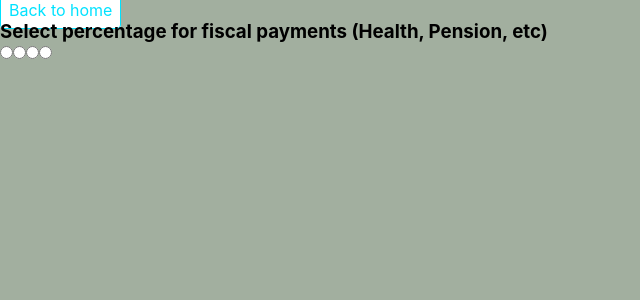
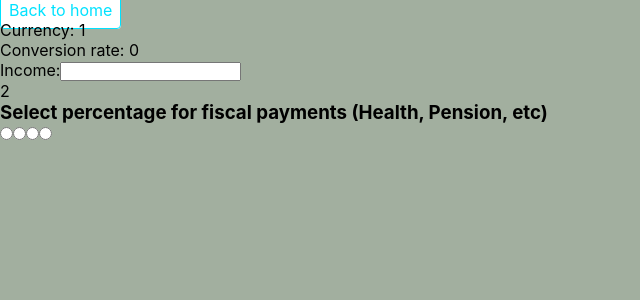
Before and after one commit to Luis-S-S/foreign, a React (Create React App) app: page /1 in a window 1280 px wide. Shown: the top 300 px of the page, without its empty margins (0-640 px from the left). Built offline with nearby package versions, Linux system fonts and the light colour scheme.

Commit message:
feat: save changes working with chart income input

```diff
--- a/src/App.tsx
+++ b/src/App.tsx
@@ -1,8 +1,8 @@
 import React from 'react';
 import { BrowserRouter, Routes, Route } from 'react-router-dom';
 
-import Home from './pages/Home/Home';
-import Chart from './pages/Chart/Chart';
+import Home from './pages/Home';
+import Chart from './pages/Chart';
 
 const App: React.FC = () => (
   <BrowserRouter>
--- a/src/pages/Chart/Chart.tsx
+++ /dev/null
@@ -1,18 +0,0 @@
-import React, { useState } from 'react';
-import { Link } from 'react-router-dom';
-
-import PercentageSelect from '../../components/PercentageSelect/PercentageSelect';
-
-import './Chart.scss';
-
-const Chart: React.FC = () => {
-  const [, setPercentage] = useState<string>('max');
-  return (
-    <main className="chart-page">
-      <Link className="link--default" to="/">Back to home</Link>
-      <PercentageSelect setPercentage={setPercentage} />
-    </main>
-  );
-};
-
-export default Chart;
--- /dev/null
+++ b/src/pages/Chart/index.tsx
@@ -0,0 +1,82 @@
+import React, { useState, useEffect } from 'react';
+import { useParams, Link } from 'react-router-dom';
+
+import PercentageSelect from '../../components/PercentageSelect';
+
+import './Chart.scss';
+
+interface Bases {
+  minWage: number;
+  transportationAllowance: number;
+  comprehensiveWage?: number;
+  pensionBreakpoint?: number;
+  health: number;
+  pension: number;
+  familiarCompensation: number;
+  cesantias: number,
+  interestCesantias: number;
+  prima: number;
+  vacations: number;
+  arl_1: number;
+  arl_2: number;
+  arl_3: number;
+  arl_4: number;
+  arl_5: number;
+}
+
+const Chart: React.FC = () => {
+  const { currency } = useParams();
+  const [income] = useState(0);
+  const [, setPercentage] = useState<string>('max');
+  const bases: Bases = {
+    minWage: 1000000,
+    transportationAllowance: 117172,
+    health: 12.5,
+    pension: 16,
+    familiarCompensation: 4,
+    cesantias: 8.33,
+    interestCesantias: 1,
+    prima: 8.33,
+    vacations: 4.17,
+    arl_1: 0.522,
+    arl_2: 1.044,
+    arl_3: 2.436,
+    arl_4: 4.350,
+    arl_5: 6.960,
+  };
+  bases.comprehensiveWage = bases.minWage * 13;
+  bases.pensionBreakpoint = bases.minWage * 4;
+
+  const handleOnChange: React.ChangeEventHandler = (e: React.ChangeEvent<HTMLInputElement>) => {
+    const value = Array.from<string>(e.target.value);
+    // const valueNum: number = e.target.value
+    //   ? parseFloat(parseFloat(e.target.value).toFixed(2))
+    //   : 0;
+    console.log(e.target.value);
+    // setIncome(valueNum);
+  };
+
+  useEffect(() => {
+    if (currency !== 'COP') {
+      console.log('fetching data');
+    }
+  }, []);
+
+  return (
+    <main className="chart-page">
+      <Link className="link--default" to="/">Back to home</Link>
+      <section>
+        <p>{`Currency: ${currency}`}</p>
+        <p>{`Conversion rate: ${income}`}</p>
+        <label htmlFor="income">
+          Income:
+          <input type="number" name="income" id="income" step="0.01" onChange={handleOnChange} />
+        </label>
+      </section>
+      <section>2</section>
+      <PercentageSelect setPercentage={setPercentage} />
+    </main>
+  );
+};
+
+export default Chart;
--- a/src/pages/Home/Home.tsx
+++ b/src/pages/Home/index.tsx
@@ -1,7 +1,7 @@
 import React, { useState } from 'react';
 import { Link } from 'react-router-dom';
 
-import CurrencySelect from '../../components/CurrencySelect/CurrencySelect';
+import CurrencySelect from '../../components/CurrencySelect';
 
 import './Home.scss';
 
```
Also changed, not shown: src/components/CurrencySelect/index.tsx (renamed from src/components/CurrencySelect/CurrencySelect.tsx), src/components/PercentageSelect/index.tsx (renamed from src/components/PercentageSelect/PercentageSelect.tsx).
